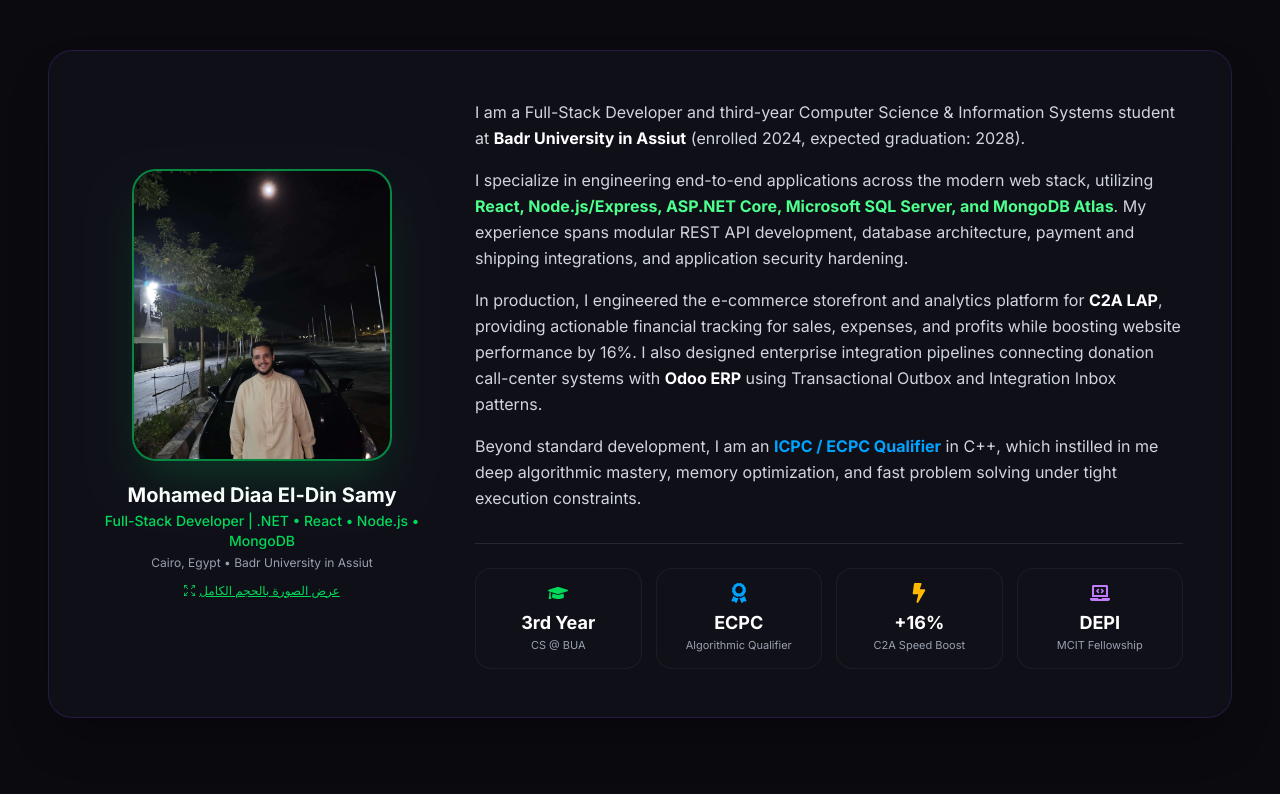
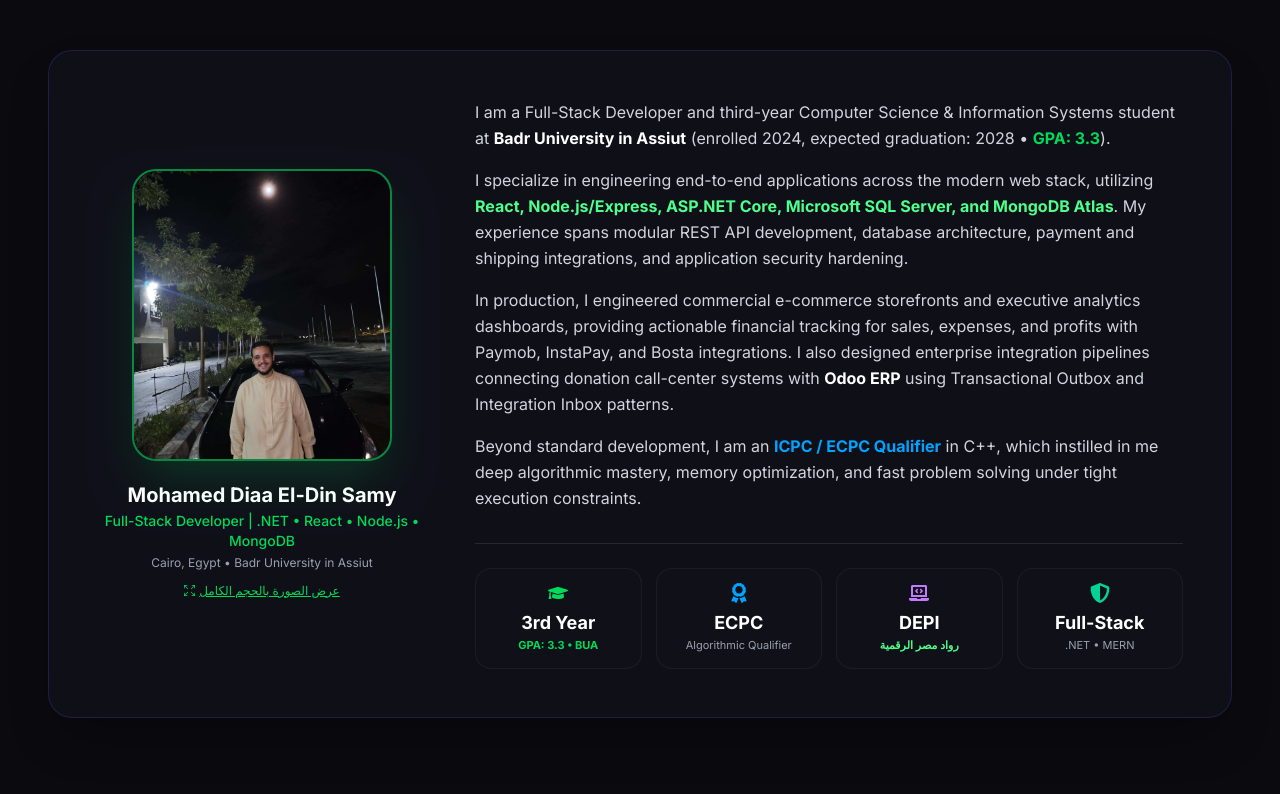
Before and after one commit to mdiaad03-cloud/portfolio-, a React (Vite) app: page / in a window 1280 px wide. Shown: the part 1046-1840 px from the top of the page. Built offline with nearby package versions, Linux system fonts and the light colour scheme.

Commit message:
fix: remove C2A boost badge, add GPA 3.3 to year standing, and update fellowship to رواد مصر الرقمية

```diff
--- a/src/components/About.jsx
+++ b/src/components/About.jsx
@@ -11,7 +11,7 @@
 import { motion, AnimatePresence } from "framer-motion";
 import { HiX } from "react-icons/hi";
 import { BsArrowsFullscreen } from "react-icons/bs";
-import { FaLaptopCode, FaAward, FaBolt, FaGraduationCap } from "react-icons/fa";
+import { FaAward, FaGraduationCap, FaLaptopCode, FaShieldAlt } from "react-icons/fa";
 import data from "../data/personalData";
 
 export default function About() {
@@ -77,25 +77,25 @@
           <div className="lg:col-span-8 flex flex-col justify-between">
             <div className="space-y-4 text-gray-300 leading-relaxed text-sm sm:text-base">
               <p>
-                I am a Full-Stack Developer and third-year Computer Science &amp; Information Systems student at <strong className="text-white">Badr University in Assiut</strong> (enrolled 2024, expected graduation: 2028).
+                I am a Full-Stack Developer and third-year Computer Science &amp; Information Systems student at <strong className="text-white">Badr University in Assiut</strong> (enrolled 2024, expected graduation: 2028 &bull; <strong className="text-brand-400 font-bold">GPA: 3.3</strong>).
               </p>
               <p>
                 I specialize in engineering end-to-end applications across the modern web stack, utilizing <strong className="text-brand-300">React, Node.js/Express, ASP.NET Core, Microsoft SQL Server, and MongoDB Atlas</strong>. My experience spans modular REST API development, database architecture, payment and shipping integrations, and application security hardening.
               </p>
               <p>
-                In production, I engineered the e-commerce storefront and analytics platform for <strong className="text-white">C2A LAP</strong>, providing actionable financial tracking for sales, expenses, and profits while boosting website performance by 16%. I also designed enterprise integration pipelines connecting donation call-center systems with <strong className="text-white">Odoo ERP</strong> using Transactional Outbox and Integration Inbox patterns.
+                In production, I engineered commercial e-commerce storefronts and executive analytics dashboards, providing actionable financial tracking for sales, expenses, and profits with Paymob, InstaPay, and Bosta integrations. I also designed enterprise integration pipelines connecting donation call-center systems with <strong className="text-white">Odoo ERP</strong> using Transactional Outbox and Integration Inbox patterns.
               </p>
               <p>
                 Beyond standard development, I am an <strong className="text-accent-400">ICPC / ECPC Qualifier</strong> in C++, which instilled in me deep algorithmic mastery, memory optimization, and fast problem solving under tight execution constraints.
               </p>
             </div>
 
-            {/* Quick Credentials Grid */}
+            {/* Quick Credentials Grid (Updated: GPA 3.3, ECPC, DEPI رواد مصر الرقمية, Full-Stack) */}
             <div className="grid grid-cols-2 sm:grid-cols-4 gap-3.5 mt-8 pt-6 border-t border-white/10">
               <div className="bg-surface-800/80 p-3.5 rounded-2xl border border-white/5 text-center">
                 <FaGraduationCap className="text-xl text-brand-400 mx-auto mb-1.5" />
                 <div className="text-lg font-bold text-white">3rd Year</div>
-                <div className="text-[11px] text-gray-400">CS @ BUA</div>
+                <div className="text-[11px] text-brand-400 font-bold">GPA: 3.3 • BUA</div>
               </div>
 
               <div className="bg-surface-800/80 p-3.5 rounded-2xl border border-white/5 text-center">
@@ -105,15 +105,15 @@
               </div>
 
               <div className="bg-surface-800/80 p-3.5 rounded-2xl border border-white/5 text-center">
-                <FaBolt className="text-xl text-amber-400 mx-auto mb-1.5" />
-                <div className="text-lg font-bold text-white">+16%</div>
-                <div className="text-[11px] text-gray-400">C2A Speed Boost</div>
+                <FaLaptopCode className="text-xl text-purple-400 mx-auto mb-1.5" />
+                <div className="text-lg font-bold text-white">DEPI</div>
+                <div className="text-[11px] text-brand-300 font-semibold">رواد مصر الرقمية</div>
               </div>
 
               <div className="bg-surface-800/80 p-3.5 rounded-2xl border border-white/5 text-center">
-                <FaLaptopCode className="text-xl text-purple-400 mx-auto mb-1.5" />
-                <div className="text-lg font-bold text-white">DEPI</div>
-                <div className="text-[11px] text-gray-400">MCIT Fellowship</div>
+                <FaShieldAlt className="text-xl text-emerald-400 mx-auto mb-1.5" />
+                <div className="text-lg font-bold text-white">Full-Stack</div>
+                <div className="text-[11px] text-gray-400">.NET &bull; MERN</div>
               </div>
             </div>
 
--- a/src/components/Education.jsx
+++ b/src/components/Education.jsx
@@ -2,7 +2,7 @@
  * =====================================================================
  * Portfolio of Mohamed Diaa El-Din Samy
  * Education Component — Dedicated section for academic education at
- * Badr University in Assiut and verified professional certifications.
+ * Badr University in Assiut (BUA) and verified professional certifications.
  * Completely separated from About to provide maximum prominence.
  * =====================================================================
  */
@@ -65,6 +65,9 @@
             </span>
             <span className="px-3.5 py-1.5 rounded-full bg-emerald-500/15 border border-emerald-500/30 text-xs font-semibold text-emerald-400">
               🎓 {edu.status}
+            </span>
+            <span className="px-3.5 py-1.5 rounded-full bg-brand-400/15 border border-brand-400/30 text-xs font-bold text-brand-300 font-mono">
+              ⭐ GPA: {edu.gpa}
             </span>
           </div>
 
--- a/src/data/personalData.js
+++ b/src/data/personalData.js
@@ -53,7 +53,8 @@
   email: "mdiaad03@gmail.com",
   university: "Badr University in Assiut",
   faculty: "Computer Science / Information Systems",
-  year: "Third-Year Student (Enrolled 2024, Graduating 2028)",
+  year: "Third-Year Student (GPA: 3.3 / 4.0)",
+  gpa: "3.3",
   profileImage: PROFILE_IMAGE,
 
   hero: {
@@ -68,18 +69,18 @@
   about: {
     title: "About Me",
     role: "Full-Stack Software Engineer & Competitive Programmer",
-    bio: `Full-Stack Developer and third-year Computer Science / Information Systems student at Badr University in Assiut (enrolled since 2024, expected graduation: 2028).
+    bio: `Full-Stack Developer and third-year Computer Science & Information Systems student at Badr University in Assiut (enrolled since 2024, expected graduation: 2028 • GPA: 3.3).
 
 I bridge the gap between rigorous Computer Science theory and commercial, production-ready software engineering. I specialize in building end-to-end applications using React, Node.js/Express, ASP.NET Core, SQL Server, and MongoDB Atlas.
 
-In production environments, I developed commercial e-commerce storefronts and executive analytics dashboards for C2A LAP, integrating Paymob, InstaPay, Bosta shipping, and automated WhatsApp/email dispatch while enhancing site speed by 16%. I also engineered enterprise integration flows connecting donation call-center systems with Odoo ERP using Transactional Outbox and Integration Inbox patterns.
+In production environments, I engineered commercial e-commerce storefronts and executive analytics dashboards, integrating Paymob, InstaPay, Bosta shipping, and automated WhatsApp/email notifications. I also designed enterprise integration flows connecting donation call-center systems with Odoo ERP using Transactional Outbox and Integration Inbox patterns.
 
 Beyond development, I am an ICPC / ECPC-qualified competitive programmer in C++, which instilled in me strong algorithmic thinking, optimal time/memory complexity awareness, and resilience when tackling complex architectural challenges.`,
     highlights: [
-      { label: "Academic Standing", value: "3rd Year CS @ BUA" },
+      { label: "Academic Standing", value: "3rd Year (GPA 3.3)" },
       { label: "Competitive Programming", value: "ECPC / ICPC Qualifier" },
-      { label: "Performance Optimization", value: "+16% Speed Boost (C2A)" },
-      { label: "Fellowship Award", value: "DEPI MCIT Scholar" },
+      { label: "Full-Stack Architecture", value: ".NET & MERN Specialist" },
+      { label: "Fellowship Award", value: "رواد مصر الرقمية (DEPI)" },
     ],
   },
 
@@ -153,12 +154,13 @@
     { name: "HTML5 / CSS3", icon: SiHtml5, color: "#E34F26", category: "Frontend" },
   ],
 
-  /* ── Education Section (Separated from About) ─────────────────── */
+  /* ── Education Section (With GPA 3.3) ────────────────────────── */
   education: {
     institution: "Badr University in Assiut (BUA)",
     degree: "Bachelor of Science in Computer Science / Information Systems",
     duration: "2024 – Present (Expected Graduation: 2028)",
-    status: "Third-Year Student (Currently Enrolled)",
+    status: "Third-Year Student (GPA: 3.3 / 4.0)",
+    gpa: "3.3 / 4.0",
     description:
       "Undertaking intensive academic study in Computer Science and Information Systems, mastering the foundational theoretical and practical pillars of software engineering.",
     coreCourses: [
@@ -190,6 +192,13 @@
         "Rigorous training covering computer science principles, memory layout, C, algorithms, and computational problem solving.",
     },
     {
+      title: "شهادة رواد مصر الرقمية (DEPI)",
+      issuer: "مبادرة رواد مصر الرقمية - وزارة الاتصالات وتكنولوجيا المعلومات",
+      icon: FaAward,
+      description:
+        "شهادة معتمدة من مبادرة رواد مصر الرقمية (DEPI) برعاية وزارة الاتصالات وتكنولوجيا المعلومات في تطوير وهندسة برمجيات الويب المتكاملة والـ React.",
+    },
+    {
       title: "Python Training - Microsoft",
       issuer: "Microsoft Online Spring Training Program",
       icon: FaAward,
@@ -203,13 +212,6 @@
       description:
         "Advanced algorithmic problem solving, pointer manipulation, time/space complexity optimization, and competitive paradigms.",
     },
-    {
-      title: "React Training - El Rowad",
-      issuer: "El Rowad (Jun 2026)",
-      icon: FaAward,
-      description:
-        "Professional certification covering React component architecture, custom hooks, global state, and modern UI engineering.",
-    },
   ],
 
   /* ── Work Experience ─────────────────────────────────────────── */
@@ -220,14 +222,13 @@
       period: "Nov 2025 – Present",
       type: "Commercial Production Platform",
       points: [
-        "Developed and actively maintain a high-end laptop e-commerce platform with a React/Vite storefront and an administrative analytics dashboard.",
-        "Built executive dashboard analytics to clarify where money is spent, monitor sales and profit flows, and support faster business decision-making, directly contributing to increased sales.",
+        "Developed and actively maintain a laptop e-commerce platform with a React/Vite storefront and an administrative analytics dashboard.",
+        "Built executive dashboard analytics to clarify where money is spent, monitor sales and profit flows, and support faster business decision-making.",
         "Engineered backend REST API modules for authentication, users, products, sales, online orders, shipping, and storefront settings using Node.js & Express.js.",
         "Implemented real-time product filtration, cart, checkout, order tracking, Arabic/English bilingual interface, and dark/light themes.",
         "Integrated Paymob, InstaPay, cash on delivery, Bosta shipping API, automated WhatsApp notifications (UltraMsg), and Nodemailer alerts.",
         "Supported Excel inventory import/export and batch order operations for seamless store management.",
         "Hardened system security with JWT authentication, CSRF protection, password hashing (bcrypt), RBAC, rate limiting, input sanitization, and SSRF protections deployed on Railway.",
-        "Improved website performance and loading speed by 16% through asset optimization and query caching.",
       ],
     },
     {
@@ -244,8 +245,16 @@
     },
   ],
 
-  /* ── Professional Training & Internships (Expanded space) ─────── */
+  /* ── Professional Training & Internships (DEPI - رواد مصر الرقمية) ─ */
   training: [
+    {
+      role: "Full-Stack Software Fellow",
+      organization: "مبادرة رواد مصر الرقمية (DEPI) - Round 5",
+      period: "Jun 2026",
+      badge: "رواد مصر الرقمية",
+      description:
+        "الالتحاق بمبادرة رواد مصر الرقمية (DEPI) برعاية وزارة الاتصالات وتكنولوجيا المعلومات (MCIT) - مسار AST، لدراسة معمارية برمجيات المؤسسات، وتطوير الويب المتكامل، وتقنيات React، وتطبيق أفضل معايير الكود النظيف ومنهجيات Agile/Scrum.",
+    },
     {
       role: "Enterprise Banking Systems Trainee",
       organization: "National Bank of Egypt (NBE)",
@@ -270,29 +279,13 @@
       description:
         "Specialized training in integration design between call-center donation software and Odoo ERP, REST API event processing, and automated bank-deposit allocation workflows.",
     },
-    {
-      role: "Full-Stack Software Fellow",
-      organization: "Digital Egypt Pioneers Initiative (DEPI) - Round 5",
-      period: "Jun 2026",
-      badge: "MCIT Fellowship",
-      description:
-        "Selected for the Ministry of Communications & IT (MCIT) fellowship (AST track) covering enterprise web architectures, clean code design patterns, full-stack technologies, and Agile/Scrum.",
-    },
-    {
-      role: "Modern Frontend Trainee",
-      organization: "React Training - El Rowad",
-      period: "Jun 2026",
-      badge: "Frontend Excellence",
-      description:
-        "Intensive practical training focusing on modern React 19 architecture, component lifecycles, advanced state management, and high-performance UI optimization.",
-    },
   ],
 
-  /* ── Featured Projects (Positioned after Education & Experience) ── */
+  /* ── Featured Projects ────────────────────────────────────────── */
   projects: [
     {
       id: "c2a-lap",
-      name: "C2A LAP — Full-Stack E-Commerce & Analytics Platform",
+      name: "Laptop E-Commerce & Admin Analytics Platform",
       category: "Full-Stack Web App",
       badge: "Production Platform",
       period: "Nov 2025 – Present",
@@ -304,7 +297,6 @@
         "Automated Paymob & InstaPay payment verification and Bosta shipping dispatch",
         "Automated WhatsApp (UltraMsg) and email notifications for order lifecycle",
         "Applied JWT, CSRF, RBAC, bcrypt, rate limiting, and SSRF protections on Railway",
-        "16% boost in overall page speed and database query execution",
       ],
       github: "https://github.com/mdiaad03-cloud/C2A-LAP-V1.1",
       tags: ["React", "Vite", "Node.js", "Express", "MongoDB", "Paymob", "Bosta API", "Railway"],
@@ -377,7 +369,7 @@
     },
   ],
 
-  /* ── High-Impact Call To Action & Contact ────────────────────── */
+  /* ── Contact ─────────────────────────────────────────────────── */
   contact: {
     headline: "Have an Ambitious Project or Engineering Role?",
     subheadline:
```
